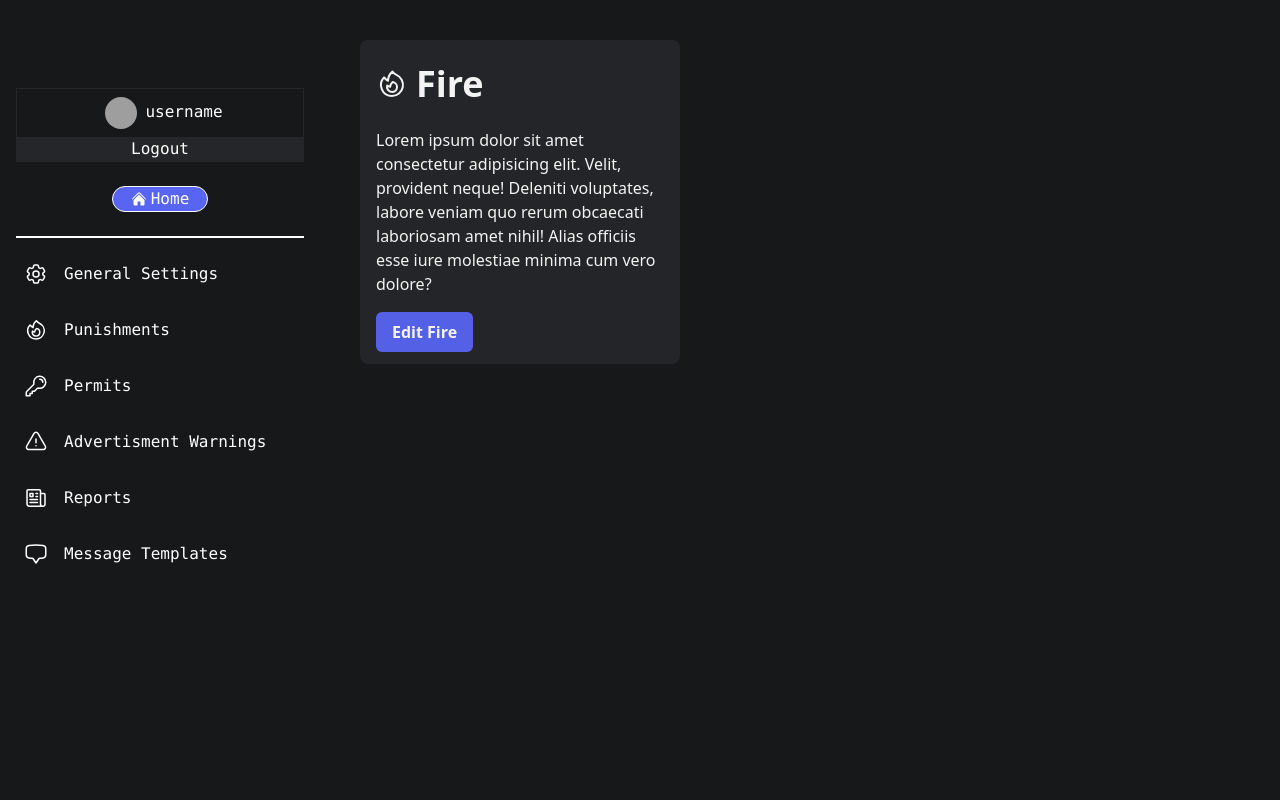
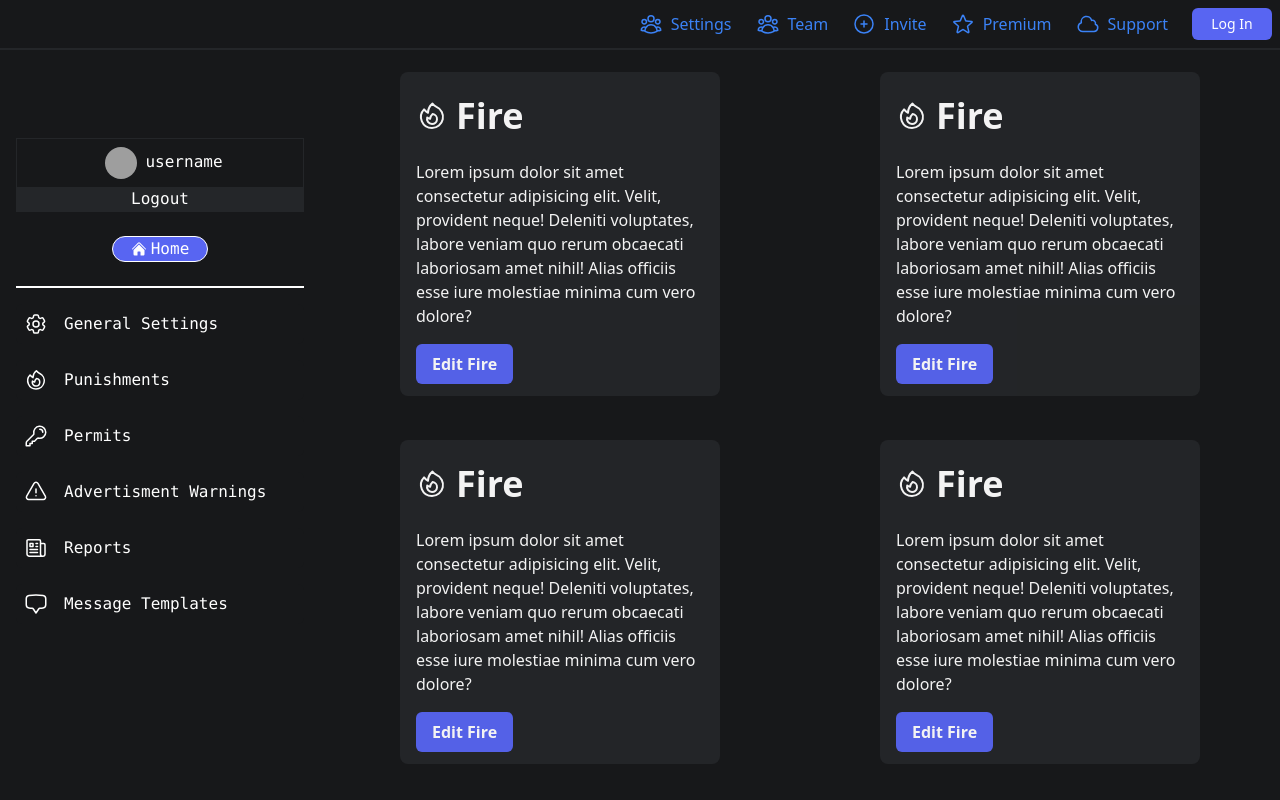
Before and after one commit to SlightlyEpic/sentry-dashboard, a React (Vite) app: page /settings/1/general in a window 1280 px wide. Built offline with nearby package versions, Linux system fonts and the light colour scheme; grey boxes are pictures that could not be loaded.

Commit message:
Made navbar sticky, scroll works as expected

```diff
--- /dev/null
+++ b/src/components/Header.tsx
@@ -0,0 +1,23 @@
+import { UserGroupIcon, PlusCircleIcon, StarIcon, CloudIcon } from '@heroicons/react/24/outline';
+
+export function Header() {
+    const headerLinks: [icon: React.ReactElement, name: string, path: string][] = [
+        [<UserGroupIcon className='h-6 w-6' />, 'Settings', '/settings'],
+        [<UserGroupIcon className='h-6 w-6' />, 'Team', '/team'],
+        [<PlusCircleIcon className='h-6 w-6' />, 'Invite', '/invite'],
+        [<StarIcon className='h-6 w-6' />, 'Premium', '/premium'],
+        [<CloudIcon className='h-6 w-6' />, 'Support', '/support']
+    ];
+
+    return <div className='w-full top-0 z-30 self-end hidden md:flex justify-end items-center p-2 bg-bgdark border-b-bgdark-l border-b-2'>
+        {headerLinks.map(v => (
+            <a key={v[2]} className='text-blue-500 font-medium pl-3 pr-3 hover:text-blue-300' href={v[2]}>
+                <div className='flex gap-2'>
+                    {v[0]} {v[1]}
+                </div>
+            </a>
+        ))}
+
+        <button className='text-white ml-3 bg-blurple h-8 w-20 rounded-md text-sm hover:bg-blurple-ll transition-colors duration-200'>Log In</button>
+    </div>
+}
--- a/src/components/Navmenu.tsx
+++ b/src/components/Navmenu.tsx
@@ -43,7 +43,7 @@ export function Navmenu({ serverId }: NavmenuProps) {
 
     return (
         <div className={
-                'text-white w-screen absolute md:relative z-20 bg-bgdark flex flex-col items-center h-screen md:min-w-80 md:w-80 p-4 font-mono transition-transform duration-500 ' +
+                'text-white w-full absolute md:sticky self-start top-0 z-20 bg-bgdark flex flex-col items-center h-full md:min-w-80 md:w-80 p-4 font-mono transition-transform duration-500 ' +
                 (expanded ? '' : '-translate-x-full')
         }>
             {/* <img src='/waves/vertical-blurple-dark-waves.svg' alt='' className='object-cover w-full h-full absolute left-0 top-0 -z-10' /> */}
@@ -61,7 +61,7 @@ export function Navmenu({ serverId }: NavmenuProps) {
                     </div>
                     <button className='bg-bgdark-l hover:bg-blurple transition-colors duration-200 w-full'>Logout</button>
                 </div>
-                <Link to='/' className='mt-2 mb-2 bg-blurple border border-white w-24 rounded-full hover:hue-rotate-15 transition-colors duration-200 self-center flex items-center justify-center gap-1'>
+                <Link to={`/settings/${serverId}`} className='mt-2 mb-2 bg-blurple border border-white w-24 rounded-full hover:hue-rotate-15 transition-colors duration-200 self-center flex items-center justify-center gap-1'>
                     <HomeIcon className='w-4 h-4' /> Home
                 </Link>
                 <div className='w-full border border-white' />
--- a/src/index.css
+++ b/src/index.css
@@ -8,8 +8,39 @@
     box-sizing: border-box;
 }
 
+html {
+    @apply h-screen w-screen
+}
+
 body {
-    @apply bg-bgdark
+    @apply bg-bgdark h-full w-full
+}
+
+#root {
+    @apply h-full w-full
+}
+
+/* width */
+::-webkit-scrollbar {
+    width: 0.5rem;
+}
+
+/* Track */
+::-webkit-scrollbar-track {
+    background: '#17181a';
+    border-radius: 100px;
+
+}
+
+/* Handle */
+::-webkit-scrollbar-thumb {
+    background: #888;
+    border-radius: 100rem;
+}
+
+/* Handle on hover */
+::-webkit-scrollbar-thumb:hover {
+    background: #555;
 }
 
 .font-rubik {
--- a/src/routes/App.tsx
+++ b/src/routes/App.tsx
@@ -1,5 +1,4 @@
-import React from 'react';
-import { UserGroupIcon, PlusCircleIcon, StarIcon, CloudIcon } from '@heroicons/react/24/outline';
+import { Header } from '@/components/Header';
 import { RouteObject } from 'react-router-dom';
 
 import DiscordSignInButton from '@/components/buttons/DiscordSignIn';
@@ -10,14 +9,6 @@ export const routerData: RouteObject = {
 }
 
 export default function App() {
-    const headerLinks: [icon: React.ReactElement, name: string, path: string][] = [
-        [<UserGroupIcon className='h-6 w-6' />, 'Settings', '/settings'],
-        [<UserGroupIcon className='h-6 w-6' />, 'Team', '/team'],
-        [<PlusCircleIcon className='h-6 w-6' />, 'Invite', '/invite'],
-        [<StarIcon className='h-6 w-6' />, 'Premium', '/premium'],
-        [<CloudIcon className='h-6 w-6' />, 'Support', '/support']
-    ];
-
     const footerLinks: [name: string, path: string][] = [
         ['Invite', '/invite'],
         ['Support', '/support'],
@@ -30,17 +21,7 @@ export default function App() {
             <div className='flex flex-col h-screen text-white'>
                 <img src='/waves/blurple-transparent-waves.svg' alt='' className='object-cover absolute -z-10 w-full h-full' />
 
-                <div className='hidden sm:flex justify-end items-center p-2 bg-bgdark border-b-bgdark-l border-b-2'>
-                    {headerLinks.map(v => (
-                        <a key={v[2]} className='text-blue-500 font-medium pl-3 pr-3 hover:text-blue-300' href={v[2]}>
-                            <div className='flex gap-2'>
-                                {v[0]} {v[1]}
-                            </div>
-                        </a>
-                    ))}
-
-                    <button className='ml-3 bg-blurple h-8 w-20 rounded-md text-sm hover:bg-blurple-ll transition-colors duration-200'>Log In</button>
-                </div>
+                <Header />
 
                 <div className='flex items-center justify-evenly flex-col lg:flex-row p-8 gap-8 h-full'>
                     <div className='flex flex-col w-1/3 gap-8'>
--- a/src/routes/serverSettings/Settings.tsx
+++ b/src/routes/serverSettings/Settings.tsx
@@ -1,4 +1,5 @@
 import { Navmenu } from '@/components/Navmenu';
+import { Header } from '@/components/Header';
 import { RouteObject, Outlet, useLoaderData, LoaderFunction } from 'react-router-dom';
 import { ExtractRouteParams } from '@/util/typeMagic';
 import { routerData as generalRouterData } from './general/General';
@@ -37,12 +38,15 @@ export default function Settings() {
     const loaderData = useLoaderData() as LoaderData;
     console.log('loaderData:', loaderData);
 
+
+
     return (
-        <div className="flex justify-center min-h-screen bg-bggrey">
-            <div className='flex justify-center w-full max-w-screen-xl'>
-                {/* <Navmenu serverId={loaderData.serverId} /> */}
+        <div className="flex flex-col items-center justify-start w-full h-full bg-bgdark">
+            <Header />
+
+            <div className='flex justify-center w-full max-w-screen-xl overflow-y-scroll'>
                 <Navmenu serverId={loaderData.serverId} />
-                <div className='w-full h-full relative'>
+                <div className='w-full h-full'>
                     <Outlet />
                 </div>
             </div>
--- a/src/routes/serverSettings/general/General.tsx
+++ b/src/routes/serverSettings/general/General.tsx
@@ -9,7 +9,35 @@ export const routerData: RouteObject = {
 
 export default function GeneralSettings() {
     return (
-        <div className="flex justify-start min-h-screen bg-bgdark">
+        <div className="grid grid-cols-1 lg:grid-cols-2 justify-start h-full w-full bg-bgdark [&>*]:place-self-center">
+            <SettingCard settingName='Fire' to='/fire' icon={<FireIcon className='w-8 h-8'/>} >
+                Lorem ipsum dolor sit amet consectetur adipisicing elit. Velit, provident neque! Deleniti voluptates,
+                labore veniam quo rerum obcaecati laboriosam amet nihil! Alias officiis esse iure molestiae minima cum vero dolore?
+            </SettingCard>
+            <SettingCard settingName='Fire' to='/fire' icon={<FireIcon className='w-8 h-8'/>} >
+                Lorem ipsum dolor sit amet consectetur adipisicing elit. Velit, provident neque! Deleniti voluptates,
+                labore veniam quo rerum obcaecati laboriosam amet nihil! Alias officiis esse iure molestiae minima cum vero dolore?
+            </SettingCard>
+            <SettingCard settingName='Fire' to='/fire' icon={<FireIcon className='w-8 h-8'/>} >
+                Lorem ipsum dolor sit amet consectetur adipisicing elit. Velit, provident neque! Deleniti voluptates,
+                labore veniam quo rerum obcaecati laboriosam amet nihil! Alias officiis esse iure molestiae minima cum vero dolore?
+            </SettingCard>
+            <SettingCard settingName='Fire' to='/fire' icon={<FireIcon className='w-8 h-8'/>} >
+                Lorem ipsum dolor sit amet consectetur adipisicing elit. Velit, provident neque! Deleniti voluptates,
+                labore veniam quo rerum obcaecati laboriosam amet nihil! Alias officiis esse iure molestiae minima cum vero dolore?
+            </SettingCard>
+            <SettingCard settingName='Fire' to='/fire' icon={<FireIcon className='w-8 h-8'/>} >
+                Lorem ipsum dolor sit amet consectetur adipisicing elit. Velit, provident neque! Deleniti voluptates,
+                labore veniam quo rerum obcaecati laboriosam amet nihil! Alias officiis esse iure molestiae minima cum vero dolore?
+            </SettingCard>
+            <SettingCard settingName='Fire' to='/fire' icon={<FireIcon className='w-8 h-8'/>} >
+                Lorem ipsum dolor sit amet consectetur adipisicing elit. Velit, provident neque! Deleniti voluptates,
+                labore veniam quo rerum obcaecati laboriosam amet nihil! Alias officiis esse iure molestiae minima cum vero dolore?
+            </SettingCard>
+            <SettingCard settingName='Fire' to='/fire' icon={<FireIcon className='w-8 h-8'/>} >
+                Lorem ipsum dolor sit amet consectetur adipisicing elit. Velit, provident neque! Deleniti voluptates,
+                labore veniam quo rerum obcaecati laboriosam amet nihil! Alias officiis esse iure molestiae minima cum vero dolore?
+            </SettingCard>
             <SettingCard settingName='Fire' to='/fire' icon={<FireIcon className='w-8 h-8'/>} >
                 Lorem ipsum dolor sit amet consectetur adipisicing elit. Velit, provident neque! Deleniti voluptates,
                 labore veniam quo rerum obcaecati laboriosam amet nihil! Alias officiis esse iure molestiae minima cum vero dolore?
```
Also changed, not shown: src/components/Navmenu2.tsx (deleted).
